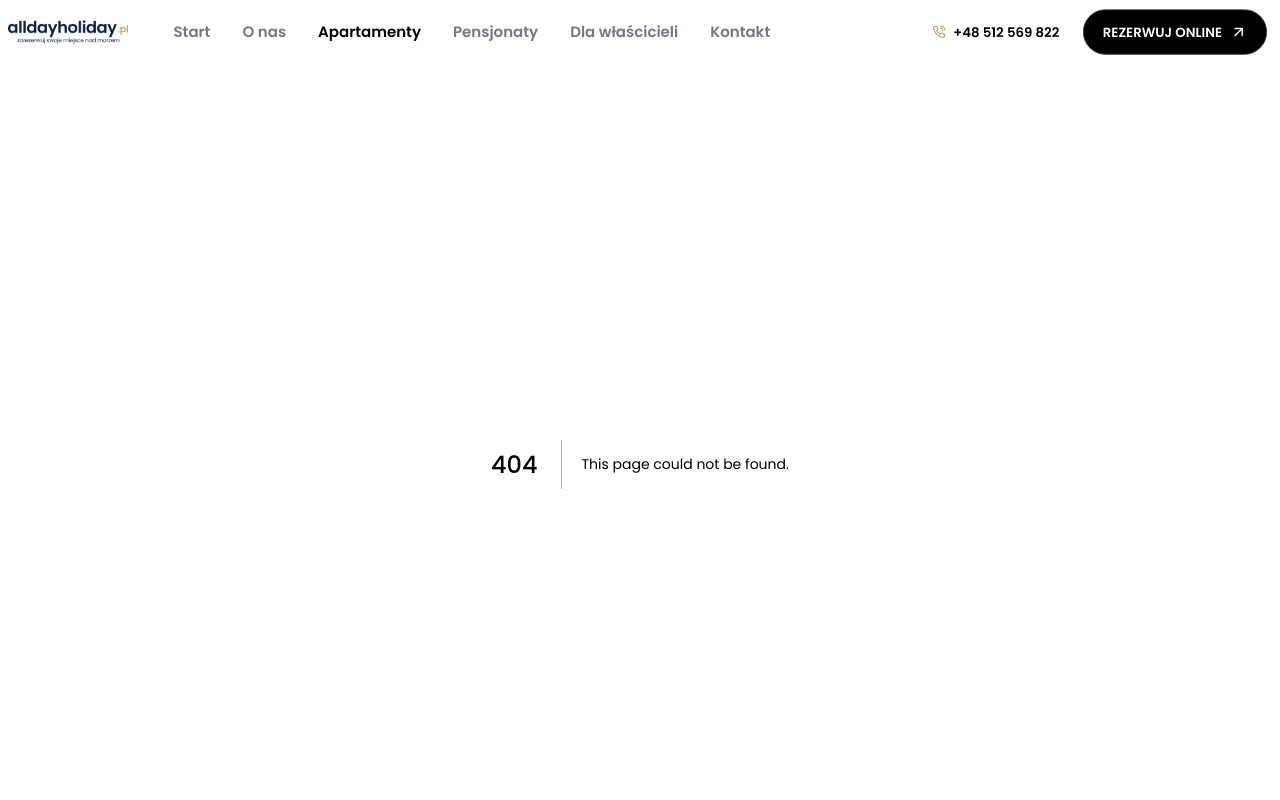
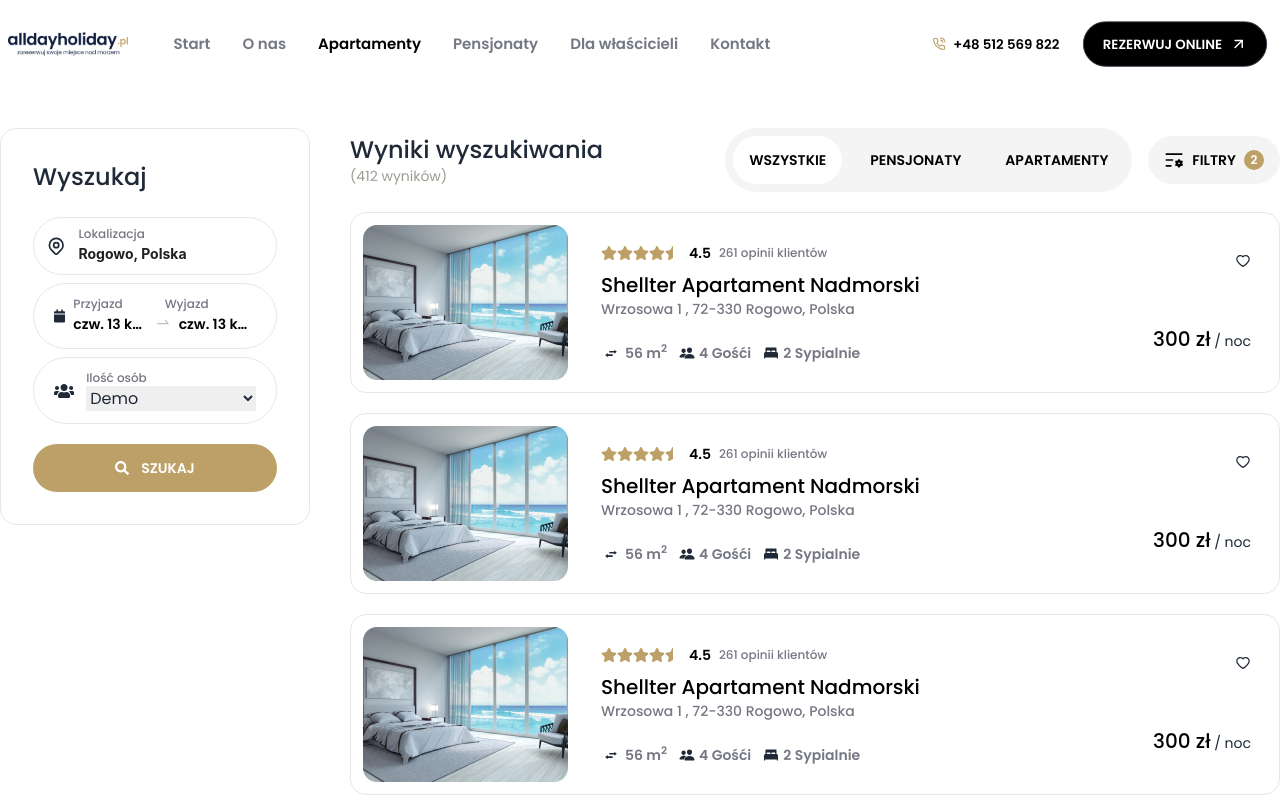
Before and after one commit to MarufAlAslam/react-next-all-day-holiday, a Next.js app: page /listings in a window 1280 px wide. Before the commit this address had no page. Shown: the top 800 px of the page. Built offline with nearby package versions, Linux system fonts and the light colour scheme.

Commit message:
listing page done

```diff
--- a/assets/styles/style.css
+++ b/assets/styles/style.css
@@ -160,6 +160,38 @@
     resize: 0;
 }
 
+.btn-gray{
+  background-color: #F4F4F4;
+  color: black;
+  border: unset;
+  font-size: 14px;
+}
+.badge{
+  width: 20px;
+  height: 20px;
+  font-size: 12px;
+  display: inline-flex;
+  justify-content: center;
+  align-items: center;
+  border: unset;
+}
+.golden-badge{
+  background-color: #BDA067;
+  color: white;
+}
+.bg-gray{
+  background-color: #F4F4F4;
+}
+.tab-btn{
+  background-color: #F4F4F4;
+  border: unset;
+  color: black;
+  font-size: 14px;
+}
+.tab-btn.active{
+  background-color: white;
+}
+
 
 @media screen and (max-width: 768px) {
   .navbar-start {
--- /dev/null
+++ b/components/ListingItemCard/ListingItemCard.js
@@ -0,0 +1,81 @@
+import React from "react";
+
+import Image from "next/image";
+import { FaHeart, FaStar, FaStarHalf } from "react-icons/fa";
+
+import { CgSwap } from "react-icons/cg";
+import { IoPeople, IoBedSharp } from "react-icons/io5";
+import { AiOutlineHeart } from "react-icons/ai";
+
+const ListingItemCard = (room) => {
+  return (
+    <div className="card border mb-5">
+      <div className="card-body p-3">
+        <div className="lg:flex justify-between items-center">
+          <div className="image-holder lg:w-3/12 w-full">
+            <Image src={room.room.img} alt={room.name} />
+          </div>
+          <div className="details-holder lg:w-6/12 p-3">
+            <div className="flex justify-start items-center">
+              <div className="flex justify-start items-center">
+                <FaStar className="text-golden" />
+                <FaStar className="text-golden" />
+                <FaStar className="text-golden" />
+                <FaStar className="text-golden" />
+                <FaStarHalf className="text-golden" />
+              </div>
+              <span className="text-black font-[600] text-sm ml-2">
+                {" "}
+                {room.room.stars}{" "}
+              </span>
+              <span className="text-[#757783] text-xs ml-2 font-[500]">
+                261 opinii klientów
+              </span>
+            </div>
+
+            <h2 className="text-xl font-[500] text-black mt-2">
+              {room.room.name}
+            </h2>
+            <p className="text-sm text-[#757783] font-[500]">
+              {room.room.address}
+            </p>
+
+            <div className="flex mt-6 justify-start items-center">
+              <div className="flex justify-start items-center">
+                <CgSwap className="text-xl mr-1" />
+                <span className="text-[#757783] font-[600] text-sm">
+                  {room.room.size} m<sup>2</sup>
+                </span>
+              </div>
+              <div className="flex justify-start items-center ml-3">
+                <IoPeople className="mr-1" />
+                <span className="text-[#757783] font-[600] text-sm">
+                  {room.room.guests} Gośći
+                </span>
+              </div>
+              <div className="flex justify-start items-center ml-3">
+                <IoBedSharp className="mr-1" />
+                <span className="text-[#757783] font-[600] text-sm">
+                  {room.room.beds} Sypialnie
+                </span>
+              </div>
+            </div>
+          </div>
+
+          <div className="actions-holder lg:w-3/12 w-full pr-4 flex flex-col justify-between items-end">
+            <button className="heart-btn">
+              <AiOutlineHeart />
+            </button>
+            <p className="mt-14 text-sm">
+              <span className="text-xl font-[500] text-black">
+                {room.room.price} zł
+              </span> / noc
+            </p>
+          </div>
+        </div>
+      </div>
+    </div>
+  );
+};
+
+export default ListingItemCard;
--- a/components/shared/header/Header.js
+++ b/components/shared/header/Header.js
@@ -10,7 +10,7 @@
 const Header = () => {
   const router = useRouter();
   return (
-    <div className="custom-container mx-auto">
+    <div className="custom-container py-3 mx-auto">
       <div className="navbar bg-base-100">
         <div className="navbar-start">
           <div className="dropdown">
--- /dev/null
+++ b/pages/listings/index.js
@@ -0,0 +1,177 @@
+import { Input, DatePicker } from "antd";
+import React from "react";
+import { FaCalendar, FaSearch, FaUsers } from "react-icons/fa";
+
+import { HiOutlineLocationMarker } from "react-icons/hi";
+import {RiListSettingsFill} from "react-icons/ri";
+
+import r1 from "../../assets/images/r1.png";
+import ListingItemCard from "../../components/ListingItemCard/ListingItemCard";
+
+const Listings = () => {
+  const { RangePicker } = DatePicker;
+  const roomData = [
+    {
+        id: 1,
+        name: "Shellter Apartament Nadmorski",
+        address: "Wrzosowa 1 , 72-330 Rogowo, Polska",
+        size: 56,
+        guests: 4,
+        beds: 2,
+        price: 300,
+        stars: 4.5,
+        reviews: 261,
+        img: r1,
+    },
+    {
+        id: 2,
+        name: "Shellter Apartament Nadmorski",
+        address: "Wrzosowa 1 , 72-330 Rogowo, Polska",
+        size: 56,
+        guests: 4,
+        beds: 2,
+        price: 300,
+        stars: 4.5,
+        reviews: 261,
+        img: r1,
+    },
+    {
+        id: 3,
+        name: "Shellter Apartament Nadmorski",
+        address: "Wrzosowa 1 , 72-330 Rogowo, Polska",
+        size: 56,
+        guests: 4,
+        beds: 2,
+        price: 300,
+        stars: 4.5,
+        reviews: 261,
+        img: r1,
+    },
+    {
+        id: 4,
+        name: "Shellter Apartament Nadmorski",
+        address: "Wrzosowa 1 , 72-330 Rogowo, Polska",
+        size: 56,
+        guests: 4,
+        beds: 2,
+        price: 300,
+        stars: 4.5,
+        reviews: 261,
+        img: r1,
+    },
+    {
+        id: 5,
+        name: "Shellter Apartament Nadmorski",
+        address: "Wrzosowa 1 , 72-330 Rogowo, Polska",
+        size: 56,
+        guests: 4,
+        beds: 2,
+        price: 300,
+        stars: 4.5,
+        reviews: 261,
+        img: r1,
+    }
+  ]
+  return (
+    <div className="py-10">
+      <div className="custom-container">
+        <div className="flex justify-between items-start gap-10">
+          <div className="lg:w-3/12">
+            <div className="card border">
+              <div className="card-body">
+                <h2 className="text-2xl font-[500] mb-4">Wyszukaj</h2>
+
+                <div className="location-search border rounded-full px-3 py-2 w-full flex justify-start items-center">
+                  <HiOutlineLocationMarker className="text-2xl" />
+                  <div className="content w-full ml-3">
+                    <p className="font-[500] text-xs text-[#757783]">
+                      Lokalizacja
+                    </p>
+                    <Input
+                      value="Rogowo, Polska"
+                      className="border-0 p-0 font-bold"
+                    />
+                  </div>
+                </div>
+
+                <div className="w-full border rounded-full px-5 py-3">
+                  <div className="flex justify-start items-center">
+                    <FaCalendar className="text-2xl mr-2" />
+                    <div>
+                      <div className="flex justify-start items-center">
+                        <p className="font-[500] text-xs w-1/2 text-[#757783]">
+                          Przyjazd
+                        </p>
+                        <p className="font-[500] text-xs w-1/2 text-[#757783]">
+                          Wyjazd
+                        </p>
+                      </div>
+                      <RangePicker
+                        className="w-full border-none p-0 text-xl text-black"
+                        placeholder={["czw. 13 kwi.", "czw. 13 kwi."]}
+                        suffixIcon={false}
+                      />
+                    </div>
+                  </div>
+                </div>
+
+                <div className="w-full border rounded-full flex justify-start items-center px-5 py-3">
+                  <FaUsers className="text-2xl" />
+                  <div className="content w-full ml-3">
+                    <p className="font-[500] text-xs text-[#757783]">
+                      Ilość osób
+                    </p>
+                    <select className="w-full px-0 border-none">
+                      <option value="demo">Demo</option>
+                    </select>
+                  </div>
+                </div>
+
+                <button className="flex btn mt-3 justify-center items-center btn-golden rounded-full">
+                  <FaSearch className="mr-3"></FaSearch> Szukaj
+                </button>
+              </div>
+            </div>
+          </div>
+          <div className="lg:w-9/12">
+            <div className="filter">
+              <div className="flex justify-between items-center">
+                <div className="left">
+                  <h2 className="text-2xl font-[500]">Wyniki wyszukiwania</h2>
+                  <p className="text-sm text-[#9f9b94]">(412 wyników)</p>
+                </div>
+
+                <div className="right flex justify-end items-center">
+                  <div className="tab-btns p-2 bg-gray rounded-full">
+                    <button className="btn tab-btn hover:bg-white active rounded-full mr-3">
+                      Wszystkie
+                    </button>
+                    <button className="btn tab-btn hover:bg-white rounded-full mr-3">
+                      Pensjonaty
+                    </button>
+                    <button className="btn tab-btn hover:bg-white rounded-full">
+                      Apartamenty
+                    </button>
+                  </div>
+                  <button className="btn btn-gray rounded-full flex ml-4 justify-center items-center">
+                   <RiListSettingsFill className="text-xl mr-2"/> Filtry <span className="ml-2 badge golden-badge">2</span>
+                  </button>
+                </div>
+              </div>
+            </div>
+
+            <div className="listings mt-5">
+                {
+                    roomData.map(room => (
+                        <ListingItemCard key={room.id} room={room} />
+                    ))
+                }
+            </div>
+          </div>
+        </div>
+      </div>
+    </div>
+  );
+};
+
+export default Listings;
```
Also changed, not shown: assets/images/r1.png (added).
